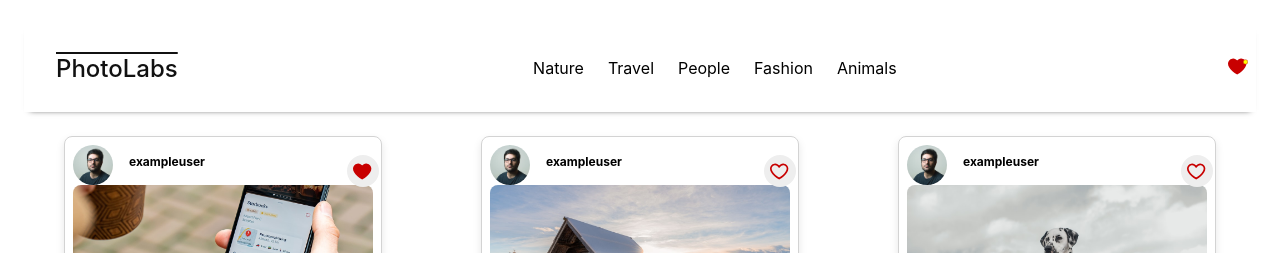
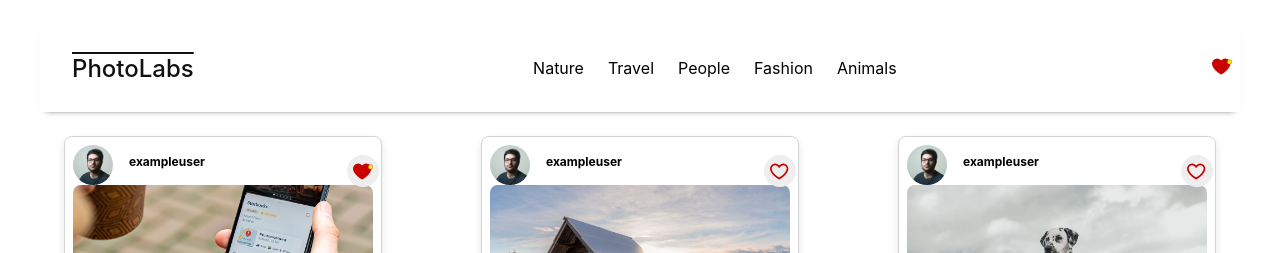
Before and after one commit to Shadmxn/photolabs, a React (Create React App) app in the folder frontend/: page / in a window 1280 px wide. Both pictures are taken after a click on the element 363 px from the left and 171 px from the top of the page. Shown: the top 253 px of the page. Built offline with nearby package versions, Linux system fonts and the light colour scheme; the HTML template or start-up script is replaced by a standard one.

Commit message:
implement ai feedback to adjust homeroute.jsx

```diff
--- a/frontend/src/App.jsx
+++ b/frontend/src/App.jsx
@@ -1,6 +1,5 @@
 import React, { useState } from 'react';
 import HomeRoute from './routes/HomeRoute';
-import TopNavigationBar from './components/TopNavigationBar'; // Ensure this is imported
 import photos from './mocks/photos';
 import topics from './mocks/topics';
 import './App.scss';
@@ -11,19 +10,14 @@
   // Function to toggle favorite status
   const toggleFavorite = (photoId) => {
     setFavoritePhotos((prevFavorites) =>
-      prevFavorites.includes(photoId)
-        ? prevFavorites.filter(id => id !== photoId) // Remove from favorites
+      prevFavorites.includes(photoId) // Remove from favorites
+        ? prevFavorites.filter(id => id !== photoId)
         : [...prevFavorites, photoId] // Add to favorites
     );
   };
 
   return (
     <div className="App">
-      {/* Add TopNavigationBar here, passing topics and favorite count */}
-      <TopNavigationBar
-        topics={topics}
-        favoriteCount={favoritePhotos.length}
-      />
       <HomeRoute
         photos={photos}
         topics={topics}
--- a/frontend/src/components/FavBadge.jsx
+++ b/frontend/src/components/FavBadge.jsx
@@ -5,7 +5,7 @@
 const FavBadge = ({ isFavPhotoExist }) => {
   return (
     <div className='fav-badge'>
-      <FavIcon displayAlert={!!isFavPhotoExist} selected={isFavPhotoExist} />
+      <FavIcon displayAlert={isFavPhotoExist} />
     </div>
   );
 };
--- a/frontend/src/components/FavIcon.jsx
+++ b/frontend/src/components/FavIcon.jsx
@@ -1,13 +1,10 @@
 import React from 'react';
 
-const FavIcon = ({ displayAlert, selected }) => {
+const FavIcon = ({ displayAlert }) => {
   return (
     <svg width="20" height="17" viewBox="0 0 24 19" fill="none" xmlns="http://www.w3.org/2000/svg">
-      <path fill={selected ? "#C80000" : "#EEEEEE"} d="M11 18C11 18 1 12.5909 1 6.02273C1 4.8616 1.41649 3.73633 2.17862 2.83838C2.94075 1.94043 4.00143 1.32526 5.1802 1.09755C6.35897 0.869829 7.58301 1.04363 8.64406 1.58938C9.70512 2.13512 10.5376 3.0191 11 4.09092C11.4624 3.0191 12.2949 2.13512 13.3559 1.58938C14.417 1.04363 15.641 0.869829 16.8198 1.09755C17.9986 1.32526 19.0593 1.94043 19.8214 2.83838C20.5835 3.73633 21 4.8616 21 6.02273C21 12.5909 11 18 11 18Z" stroke="#C80000" strokeWidth="2" strokeLinecap="round" strokeLinejoin="round"/>
-      {
-        !!displayAlert &&
-        <circle cx="21" cy="4" r="2.75" fill="#FFFF00" stroke="#C80000" strokeWidth="0.5"/>
-      }
+      <path fill={displayAlert ? "#C80000" : "#EEEEEE"} d="M11 18C11 18 1 12.5909 1 6.02273C1 4.8616 1.41649 3.73633 2.17862 2.83838C2.94075 1.94043 4.00143 1.32526 5.1802 1.09755C6.35897 0.869829 7.58301 1.04363 8.64406 1.58938C9.70512 2.13512 10.5376 3.0191 11 4.09092C11.4624 3.0191 12.2949 2.13512 13.3559 1.58938C14.417 1.04363 15.641 0.869829 16.8198 1.09755C17.9986 1.32526 19.0593 1.94043 19.8214 2.83838C20.5835 3.73633 21 4.8616 21 6.02273C21 12.5909 11 18 11 18Z" stroke="#C80000" strokeWidth="2" strokeLinecap="round" strokeLinejoin="round"/>
+      {displayAlert && <circle cx="21" cy="4" r="2.75" fill="#FFFF00" stroke="#C80000" strokeWidth="0.5"/>}
     </svg>
   );
 };
--- a/frontend/src/components/PhotoFavButton.jsx
+++ b/frontend/src/components/PhotoFavButton.jsx
@@ -5,7 +5,7 @@
 function PhotoFavButton({ isFavorite, toggleFavorite }) {
   return (
     <div className="photo-list__fav-icon" onClick={toggleFavorite}>
-      <FavIcon selected={isFavorite} displayAlert={false} />
+      <FavIcon selected={isFavorite} displayAlert={isFavorite} /> {/* Pass isFavorite to displayAlert */}
     </div>
   );
 }
--- a/frontend/src/components/PhotoListItem.jsx
+++ b/frontend/src/components/PhotoListItem.jsx
@@ -19,7 +19,7 @@
 
       <div className="photo-list__fav-container">
         <PhotoFavButton
-          isFavorite={isFavorite}  // Pass isFavorite state
+          isFavorite={isFavorite}  // Keep this to manage the favorite state
           toggleFavorite={() => toggleFavorite(id)}  // Pass toggleFavorite with photo id
         />
       </div>
@@ -29,7 +29,7 @@
 
 PhotoListItem.propTypes = {
   photo: PropTypes.shape({
-    id: PropTypes.string.isRequired,  // Ensure id is provided
+    id: PropTypes.string.isRequired,
     location: PropTypes.shape({
       city: PropTypes.string.isRequired,
       country: PropTypes.string.isRequired,
--- a/frontend/src/components/TopNavigationBar.jsx
+++ b/frontend/src/components/TopNavigationBar.jsx
@@ -3,14 +3,14 @@
 import TopicList from './TopicList';
 import '../styles/TopNavigationBar.scss';
 
-const TopNavigationBar = ({ topics, favoriteCount }) => {
+const TopNavigationBar = ({ topics, isFavPhotoExist }) => {
   return (
     <div className="top-nav-bar">
       <span className="top-nav-bar__logo">PhotoLabs</span>
       <div style={{ flexGrow: 1, display: 'flex', justifyContent: 'center' }}>
         <TopicList topics={topics} />
       </div>
-      <FavBadge isFavPhotoExist={favoriteCount > 0} />
+      <FavBadge isFavPhotoExist={isFavPhotoExist} />
     </div>
   );
 };
--- a/frontend/src/routes/HomeRoute.jsx
+++ b/frontend/src/routes/HomeRoute.jsx
@@ -1,10 +1,14 @@
 import React from 'react';
+import TopNavigationBar from '../components/TopNavigationBar';
 import PhotoList from '../components/PhotoList';
 import '../styles/HomeRoute.scss';
 
-const HomeRoute = ({ photos, favoritePhotos, toggleFavorite }) => {
+const HomeRoute = ({ photos, topics, favoritePhotos, toggleFavorite }) => {
+  const isFavPhotoExist = favoritePhotos.length > 0; // Check if there are favorited photos
+
   return (
     <div className="home-route">
+      <TopNavigationBar topics={topics} isFavPhotoExist={isFavPhotoExist} /> {/* Pass the new prop */}
       <PhotoList
         photos={photos}
         favoritePhotos={favoritePhotos}
```
